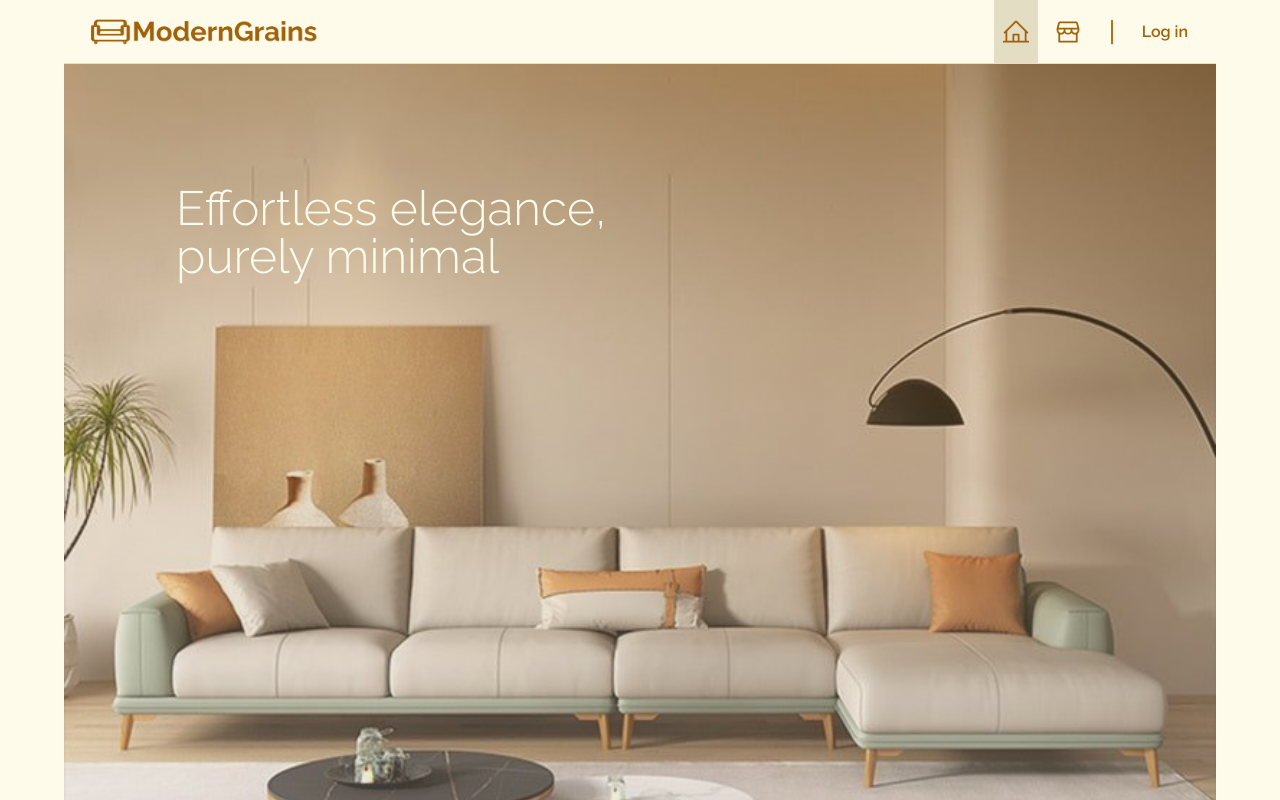
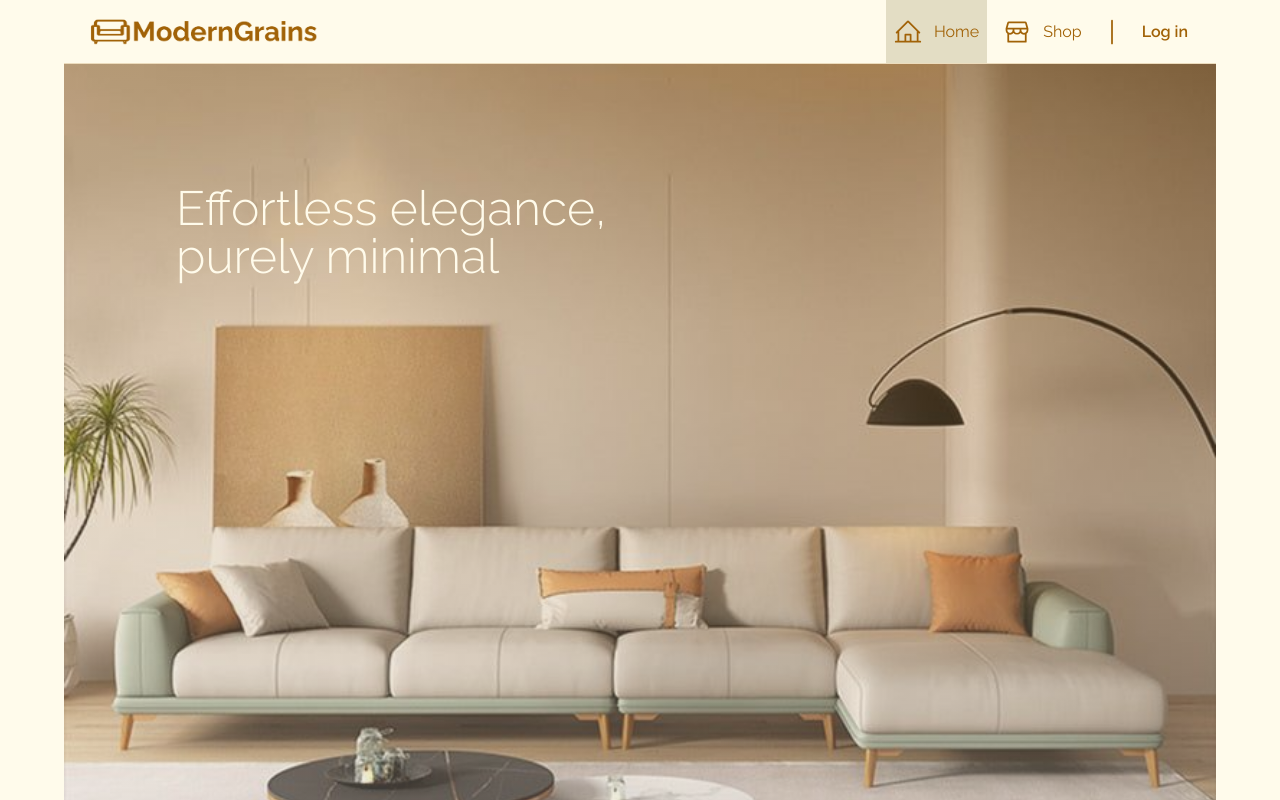
Before and after one commit to RyneeeJ/Moderngrains-client, a React (Vite) app: page / in a window 1280 px wide. Shown: the top 800 px of the page. Built offline with nearby package versions, Linux system fonts and the light colour scheme; no server answers; the database is empty.

Commit message:
Added navbar link labels

```diff
--- /dev/null
+++ b/src/ui/NavLinkLabel.jsx
@@ -0,0 +1,5 @@
+function NavLinkLabel({ children }) {
+  return <span className="hidden sm:block">{children}</span>;
+}
+
+export default NavLinkLabel;
--- a/src/ui/NavLinkListItem.jsx
+++ b/src/ui/NavLinkListItem.jsx
@@ -5,7 +5,10 @@ function NavLinkListItem({ to, children }) {
   const occupySpaceAndCenter = "flex h-full items-center";
   return (
     <li onClick={scrollToTop} className={occupySpaceAndCenter}>
-      <NavLink to={to} className={`${occupySpaceAndCenter} px-2`}>
+      <NavLink
+        to={to}
+        className={`${occupySpaceAndCenter} flex items-center px-2 sm:gap-2 md:gap-3`}
+      >
         {children}
       </NavLink>
     </li>
--- a/src/ui/Navigation.jsx
+++ b/src/ui/Navigation.jsx
@@ -8,6 +8,7 @@ import {
 
 import NavLinkListItem from "./NavLinkListItem";
 import { useUser } from "../features/authentication/useUser";
+import NavLinkLabel from "./NavLinkLabel";
 
 function Navigation() {
   const { user, isLoading, isAuthenticated } = useUser();
@@ -20,19 +21,23 @@ function Navigation() {
     <ul className="flex h-full items-center sm:gap-2">
       <NavLinkListItem to="/">
         <PiHouseLine className={iconClass} />
+        <NavLinkLabel>Home</NavLinkLabel>
       </NavLinkListItem>
 
       <NavLinkListItem to="products">
         <PiStorefront className={iconClass} />
+        <NavLinkLabel>Shop</NavLinkLabel>
       </NavLinkListItem>
 
       {user && isAuthenticated && (
         <>
           <NavLinkListItem to="/account/cart">
             <PiShoppingCartSimple className={iconClass} />
+            <NavLinkLabel>Cart</NavLinkLabel>
           </NavLinkListItem>
           <NavLinkListItem to="/account/profile">
             <PiUser className={iconClass} />
+            <NavLinkLabel>Profile</NavLinkLabel>
           </NavLinkListItem>
         </>
       )}
```
